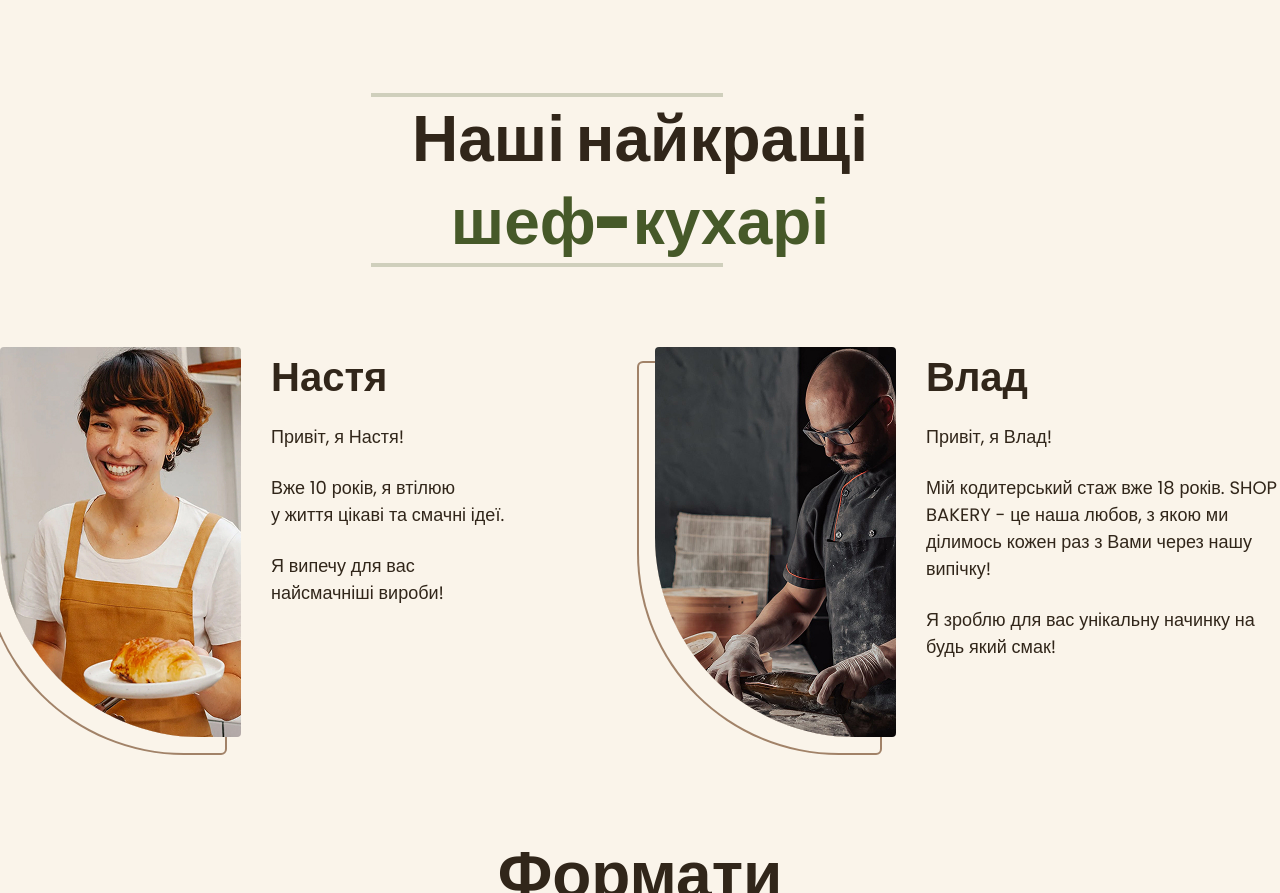
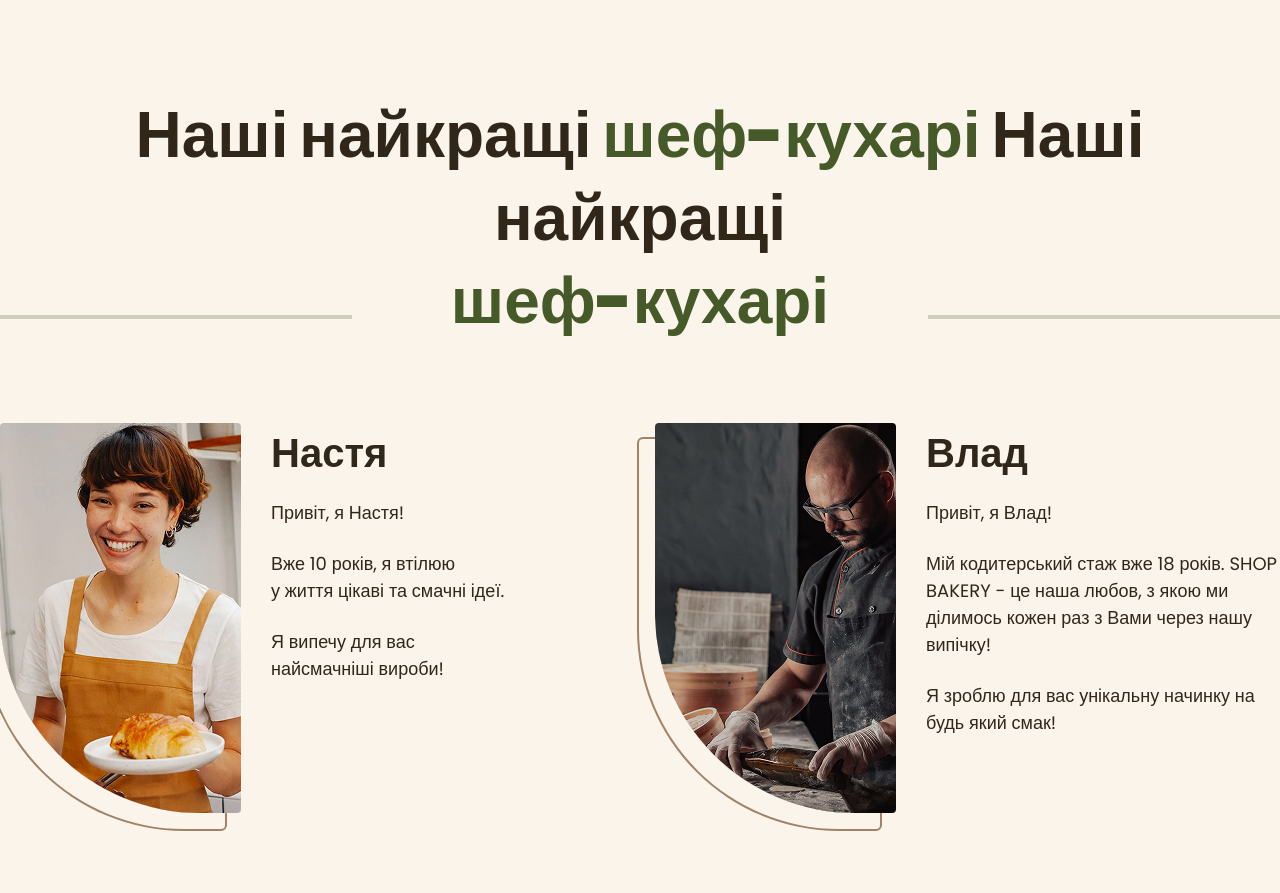
Before and after one commit to valentyna88/shop-bakery, a plain HTML site: page index.html in a window 1280 px wide. Shown: the part 1415-2308 px from the top of the page. Drawn offline with Linux system fonts and the light colour scheme.

Commit message:
refactor: update positioning and layout in chefs section

```diff
--- a/css/styles.css
+++ b/css/styles.css
@@ -234,16 +234,25 @@ ul {
 
 /* Chefs section */
 .chefs-title {
-  max-width: 538px;
+  position: relative;
   margin: 0 auto 80px;
 }
 
 .chefs-title::before,
 .chefs-title::after {
-  display: block;
+  position: absolute;
+  bottom: 24px;
+  width: 352px;
   border: 2px solid var(--color-brand-light);
-  width: 352px;
   content: '';
+}
+
+.chefs-title::before {
+  left: 0;
+}
+
+.chefs-title::after {
+  right: 0;
 }
 
 .chefs-list {
--- a/index.html
+++ b/index.html
@@ -79,6 +79,8 @@
         <div class="container">
           <h2 class="chefs-title section-title centered">
             Наші найкращі <span class="accent">шеф-кухарі</span>
+            Наші найкращі <br />
+            <span class="accent">шеф-кухарі</span>
           </h2>
           <ul class="chefs-list">
             <li class="chefs-item">
```
